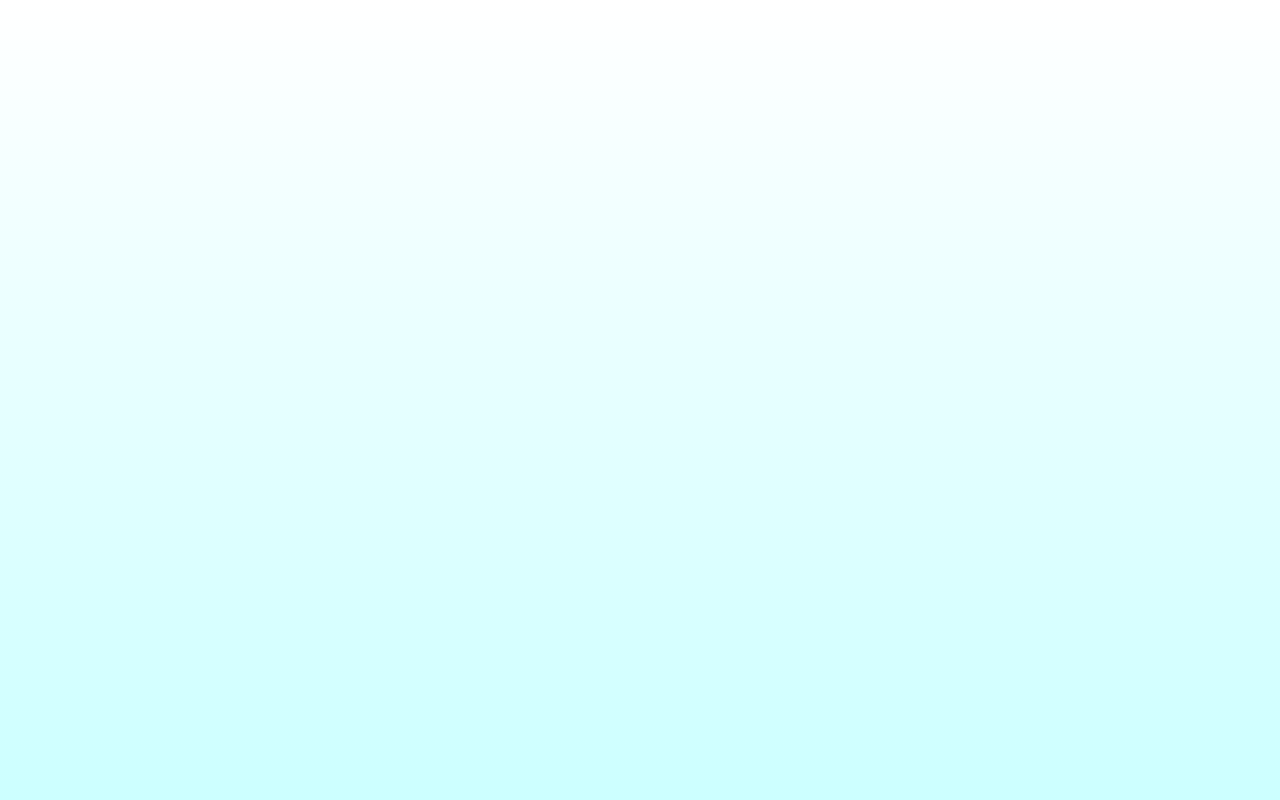
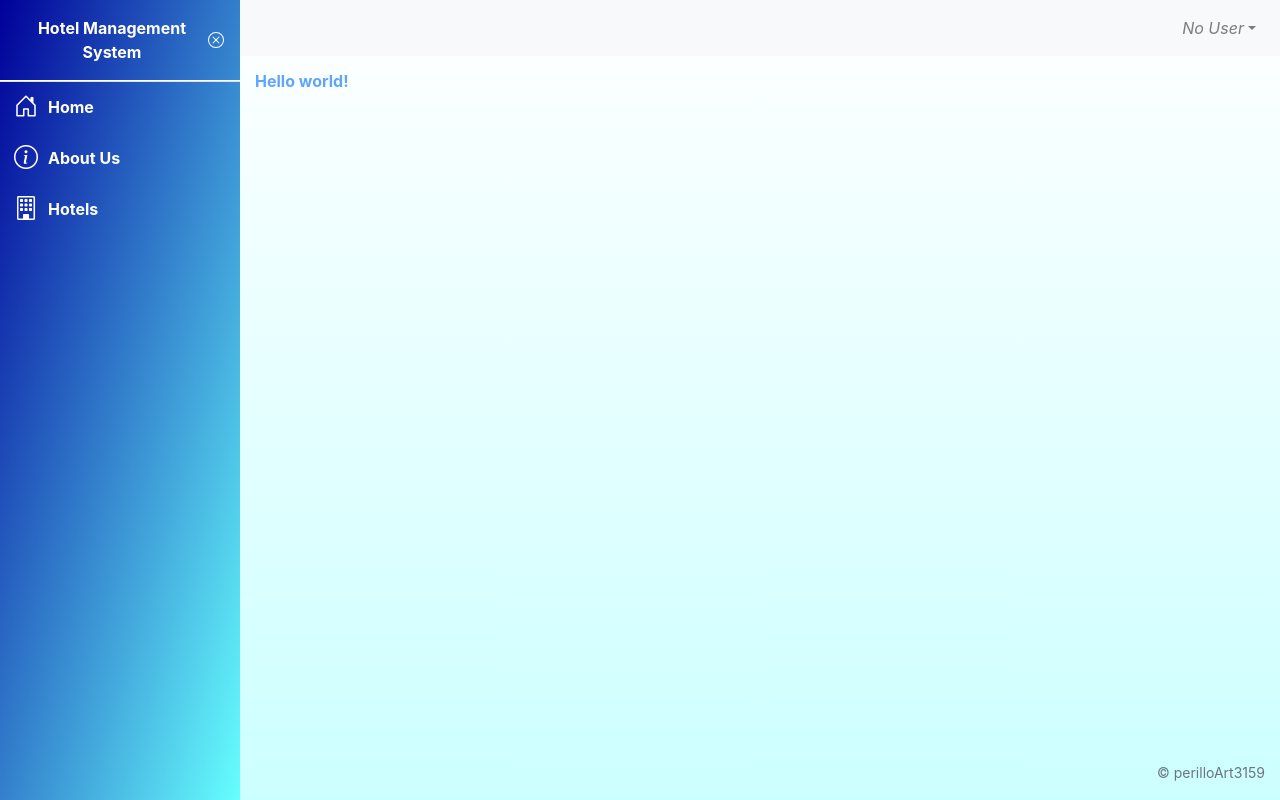
Before and after one commit to perilloArt3159/hms-sample, a Nuxt app in the folder frontend/: page /test in a window 1280 px wide. Before the commit this address had no page. Built offline with nearby package versions, Linux system fonts and the light colour scheme.

Commit message:
:construction: Setup TailwindCSS

```diff
--- a/frontend/assets/css/main.scss
+++ b/frontend/assets/css/main.scss
@@ -1,4 +1,8 @@
 @import "bootstrap-icons/font/bootstrap-icons.css";
+
+@tailwind base;
+@tailwind components;
+@tailwind utilities;
 
 body
 {
--- a/frontend/nuxt.config.js
+++ b/frontend/nuxt.config.js
@@ -45,6 +45,7 @@ export default {
 	[
 		// https://go.nuxtjs.dev/typescript
 		'@nuxt/typescript-build',
+		'@nuxt/postcss8',
 	],
 
 	// Modules: https://go.nuxtjs.dev/config-modules
@@ -66,6 +67,13 @@ export default {
 	// Build Configuration: https://go.nuxtjs.dev/config-build
 	build:
 	{
-		//...
-	}
+		postcss:
+		{
+			plugins:
+			{
+				tailwindcss: {},
+				autoprefixer: {},
+			},
+		}
+	},
 }
--- a/frontend/package.json
+++ b/frontend/package.json
@@ -22,14 +22,18 @@
     "webpack": "^4.46.0"
   },
   "devDependencies": {
+    "@nuxt/postcss8": "^1.1.3",
     "@nuxt/types": "^2.15.8",
     "@nuxt/typescript-build": "^2.1.0",
     "@vue/test-utils": "^1.3.0",
+    "autoprefixer": "^10.4.8",
     "babel-core": "7.0.0-bridge.0",
     "babel-jest": "^27.4.4",
     "jest": "^27.4.4",
+    "postcss": "^8.4.16",
     "sass": "^1.54.4",
     "sass-loader": "^10.3.1",
+    "tailwindcss": "^3.1.8",
     "ts-jest": "^27.1.1",
     "vue-jest": "^3.0.4"
   }
--- /dev/null
+++ b/frontend/pages/test.vue
@@ -0,0 +1,14 @@
+<template>
+    <h1 class="text-blue-400 font-bold">
+        Hello world!
+    </h1>
+</template>
+
+<script>
+
+export default
+{
+    name  : 'TestPage',
+    layout: "dashboard",
+}
+</script>
--- /dev/null
+++ b/frontend/tailwind.config.js
@@ -0,0 +1,21 @@
+/** @type {import('tailwindcss').Config} */
+
+module.exports =
+{
+	content:
+	[
+		"./components/**/*.{js,vue,ts}",
+		"./layouts/**/*.vue",
+		"./pages/**/*.vue",
+		"./plugins/**/*.{js,ts}",
+		"./nuxt.config.{js,ts}",
+	],
+	theme:
+	{
+		extend: {},
+	},
+	plugins:
+	[
+
+	],
+}
```
Also changed, not shown: 1 other file (tests, documents, lock files or other folders).
